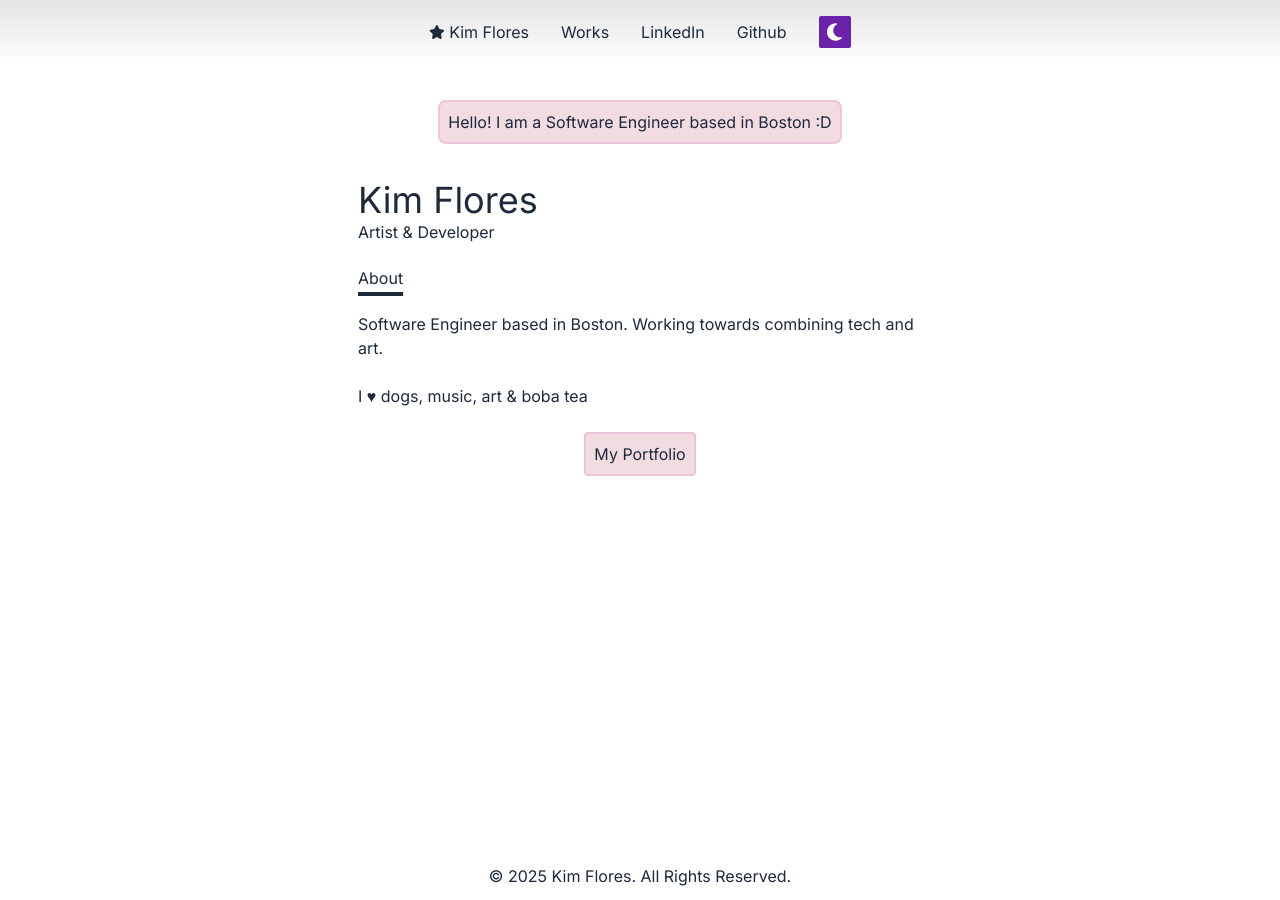
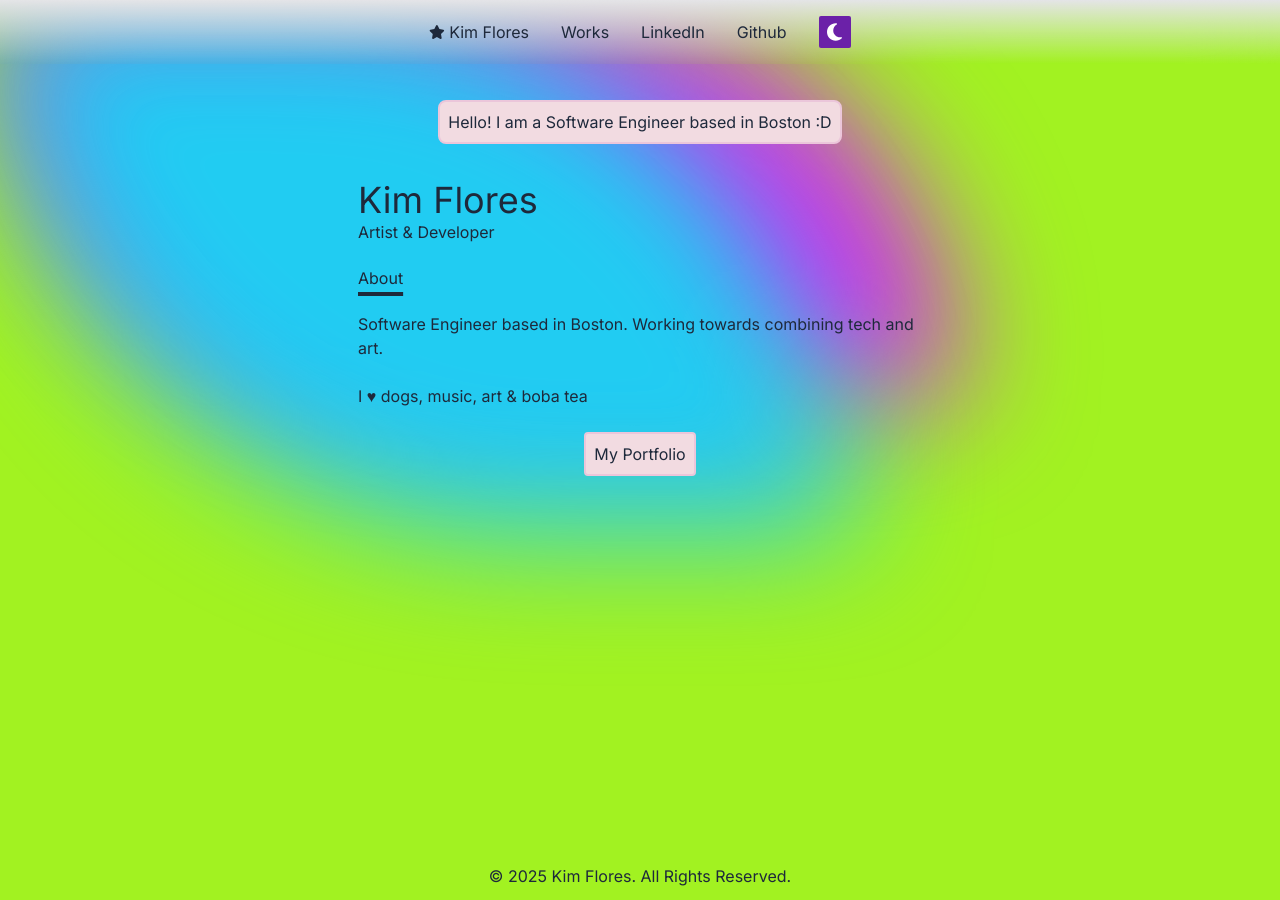
Before and after one commit to Kim-Flores/portfolio, a Next.js app: page / in a window 1280 px wide. Built offline with nearby package versions, Linux system fonts and the light colour scheme.

Commit message:
rename file layout.js to layout.jsx

```diff
--- a/src/app/layout.js
+++ /dev/null
@@ -1,28 +0,0 @@
-import { Inter } from "next/font/google";
-import "./globals.css";
-
-const inter = Inter({ subsets: ["latin"] });
-
-export const metadata = {
-  title: "Kim's Portfolio",
-  description: "Kim Flores' portfolio",
-  image: "/favicon.svg",
-};
-
-export default function RootLayout({ children }) {
-  return (
-    <html lang="en" className="bkg text-content dark:bg-content dark:text-bkg">
-      <head>
-        <link rel="icon" type="image/svg+xml" href="./favicon.svg" />
-      </head>
-      <body className={inter.className}>
-        {children}
-        {/* <div class="gradient-container">
-          <div class="gradient">
-            <div class="gradient1"></div>
-          </div>
-        </div> */}
-      </body>
-    </html>
-  );
-}
--- /dev/null
+++ b/src/app/layout.jsx
@@ -0,0 +1,32 @@
+import { Inter } from "next/font/google";
+import "./globals.css";
+
+const inter = Inter({ subsets: ["latin"] });
+
+export const metadata = {
+  title: "Kim's Portfolio",
+  description: "Kim Flores' portfolio",
+  image: "/favicon.svg",
+};
+
+export default function RootLayout({ children }) {
+  return (
+    <html lang="en" className="text-content bg-bkg">
+      <head>
+        <link rel="icon" type="image/svg+xml" href="./favicon.svg" />
+      </head>
+      <body className={inter.className}>
+        <div
+          className="fixed inset-0 -z-10 before:absolute before:h-1/2
+            before:w-3/4 before:rounded-tr-full before:rounded-bl-full
+            before:blur-3xl before:bg-accent-2
+            before:animate-spin-slower after:absolute after:h-2/3
+            after:w-2/3 after:rounded-tr-full after:rounded-bl-full
+            after:blur-3xl after:bg-accent-1
+            after:animate-spin-slow"
+        ></div>
+        {children}
+      </body>
+    </html>
+  );
+}
```
